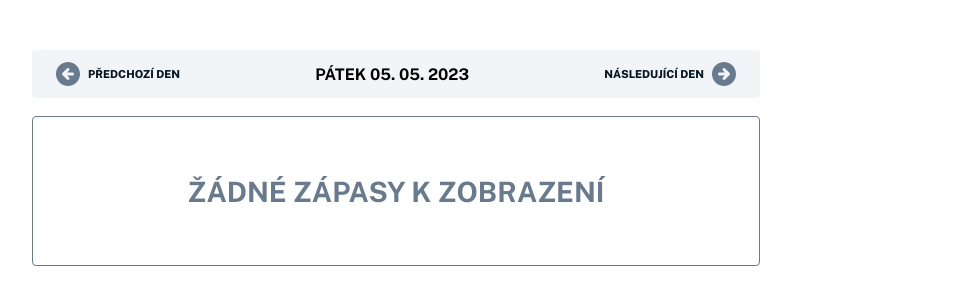
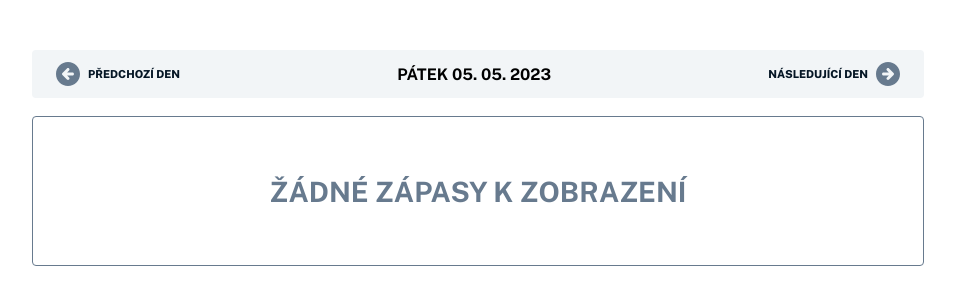
Before and after one commit to tinavjac/hokej-scoreboard, a website: page index.html in a window 1280 px wide. Shown: the whole page, without its empty margins (162-1117 px from the left). Drawn offline with nearby package versions, Linux system fonts and the light colour scheme; no server answers.

Commit message:
index: added correct css

```diff
--- a/index.html
+++ b/index.html
@@ -5,7 +5,8 @@
 		<meta http-equiv="X-UA-Compatible" content="IE=edge" />
 		<meta name="viewport" content="width=device-width, initial-scale=1.0" />
 		<title>Hokej.cz</title>
-		<link rel="stylesheet" href="./css/scoreboard.css" />
+		<!-- <link rel="stylesheet" href="./css/scoreboard.css" /> -->
+		<link rel="stylesheet" href="./css/scoreboardNHL.css" />
 		<script crossorigin src="https://unpkg.com/react@17/umd/react.development.js"></script>
 		<script crossorigin src="https://unpkg.com/react-dom@17/umd/react-dom.development.js"></script>
 		<script src="https://unpkg.com/react-query@3.39.2/dist/react-query.production.min.js"></script>
```
